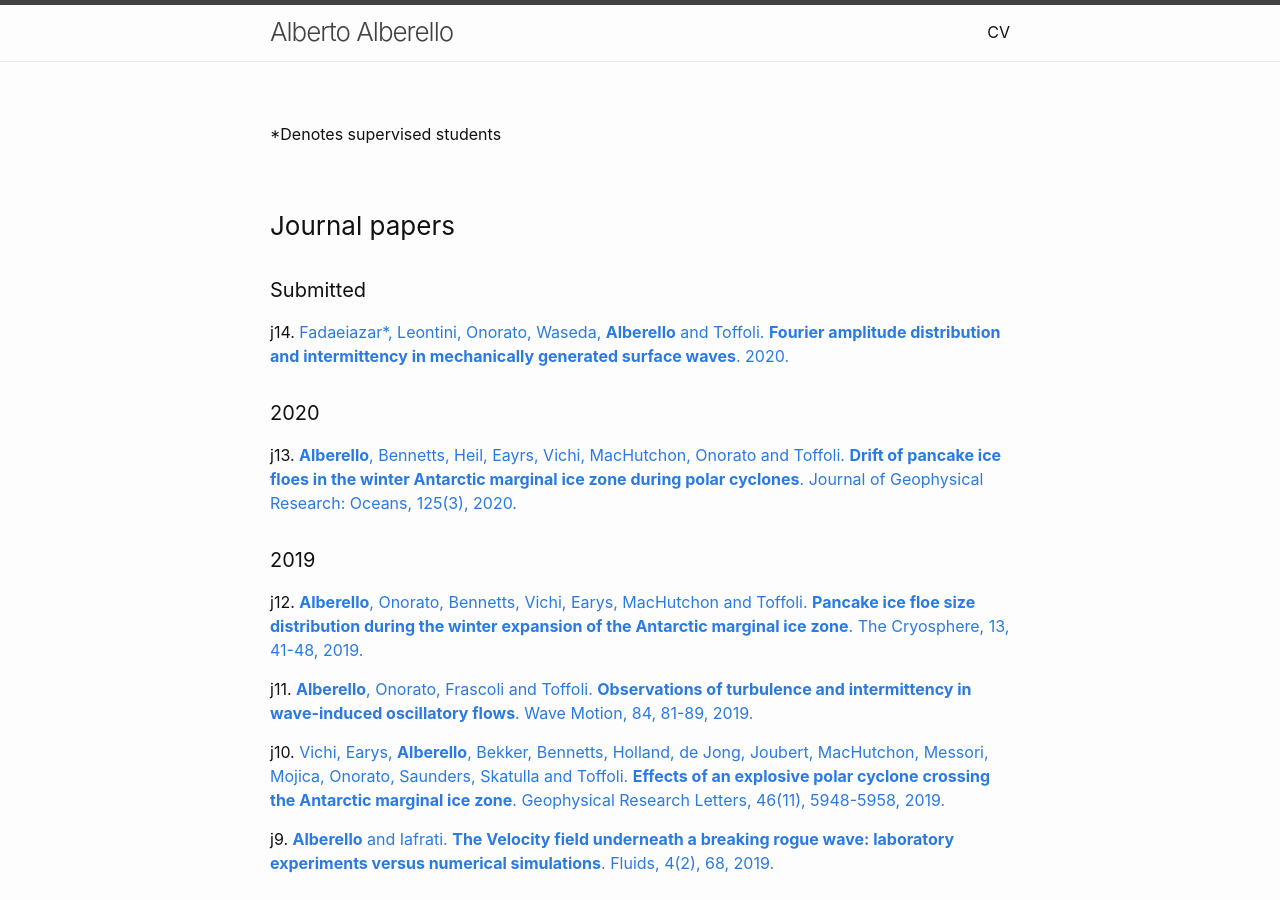
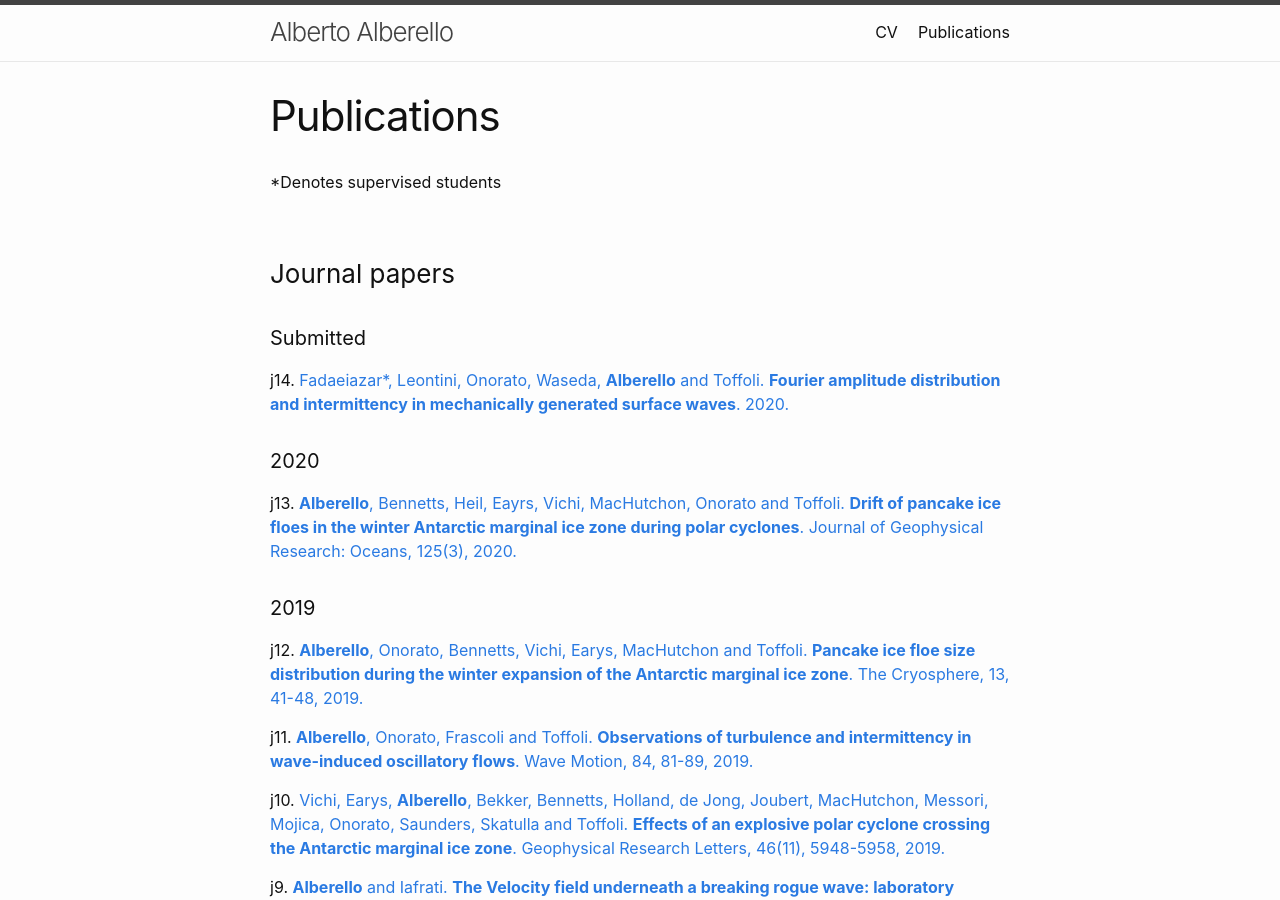
Before and after one commit to alberto-alberello/alberto-alberello.github.io, a Jekyll site: the page built from publications.md, in a window 1280 px wide and 900 px high. Built offline with Jekyll 4.4.1, drawn with Linux system fonts in a browser that asks for light colours; part of the change alters nothing that is shown.

Commit message:
Update publications.md

```diff
--- a/publications.md
+++ b/publications.md
@@ -1,6 +1,6 @@
 ---
 layout: page
-#title: Publications
+title: Publications
 permalink: /publications/
 ---
 
```
